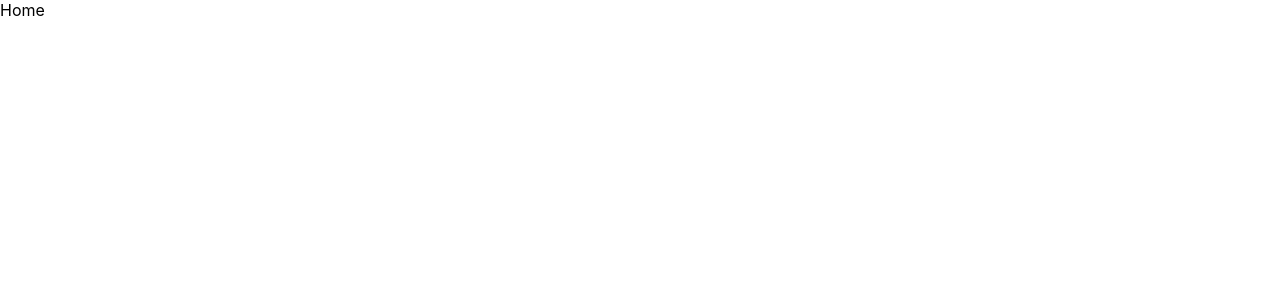
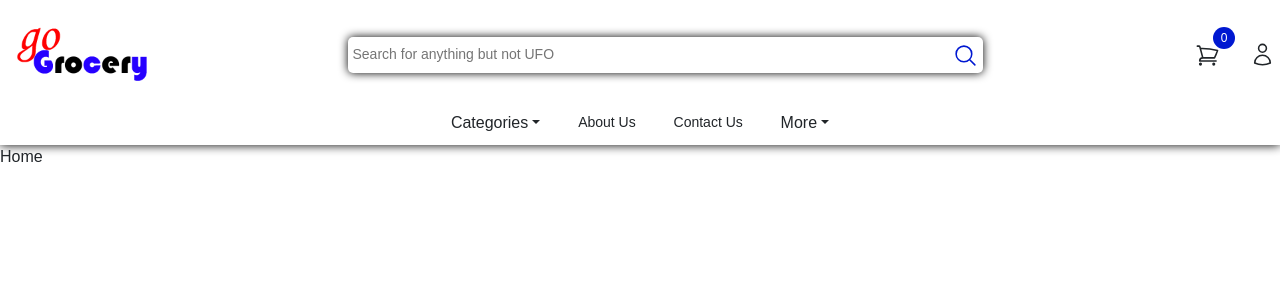
Before and after one commit to nerdnightboy/go-grocery, a React (Create React App) app: page / in a window 1280 px wide. Shown: the top 300 px of the page. Built offline with nearby package versions, Linux system fonts and the light colour scheme.

Commit message:
build navbar and did some css on it...there's a lot to do already

```diff
--- a/package.json
+++ b/package.json
@@ -6,7 +6,9 @@
     "@testing-library/jest-dom": "^5.16.5",
     "@testing-library/react": "^13.4.0",
     "@testing-library/user-event": "^13.5.0",
+    "bootstrap": "^5.2.3",
     "react": "^18.2.0",
+    "react-bootstrap": "^2.7.2",
     "react-dom": "^18.2.0",
     "react-router-dom": "^6.10.0",
     "react-scripts": "5.0.1",
--- a/src/App.css
+++ b/src/App.css
@@ -1,38 +1,19 @@
-.App {
-  text-align: center;
+:root {
+  --col1: #0018d1;
+  --col2: #fc0011;
+  --col3: #cecece;
 }
 
-.App-logo {
-  height: 40vmin;
-  pointer-events: none;
+* {
+  margin: 0;
+  padding: 0;
+  font-family: "Poppins", sans-serif;
+  font-weight: 400;
 }
 
-@media (prefers-reduced-motion: no-preference) {
-  .App-logo {
-    animation: App-logo-spin infinite 20s linear;
-  }
+#dropdown-basic {
+  outline: none;
+  border: none;
+  margin: 0px;
+  padding: 0px;
 }
-
-.App-header {
-  background-color: #282c34;
-  min-height: 100vh;
-  display: flex;
-  flex-direction: column;
-  align-items: center;
-  justify-content: center;
-  font-size: calc(10px + 2vmin);
-  color: white;
-}
-
-.App-link {
-  color: #61dafb;
-}
-
-@keyframes App-logo-spin {
-  from {
-    transform: rotate(0deg);
-  }
-  to {
-    transform: rotate(360deg);
-  }
-}
--- a/src/App.js
+++ b/src/App.js
@@ -1,6 +1,7 @@
 import React from 'react'
 import { Route, Routes, BrowserRouter } from 'react-router-dom'
 import Home from './pages/Home'
+import './App.css'
 
 const App = () => {
   return (
@@ -9,7 +10,7 @@
           <Route path='/' element={<Home />} />
           <Route path='/home' element={<Home />} />
           <Route path='*' element={<div>
-            <h1>H-A-H-A Seems Like You Don't Have Enough Knowledge to Access US.</h1>
+            <h1>H-A-H-A Seems Like You Don't Have Enough Knowledge to Access Us. 404 BTW )</h1>
           </div>} />
         </Routes>
     </BrowserRouter>
--- /dev/null
+++ b/src/components/navBar/Navbar.css
@@ -0,0 +1,116 @@
+nav{
+    display: flex;
+    flex-direction: column;
+    padding: 5px;
+    box-shadow: 0 0 10px 0 rgba(0, 0, 0, 5);
+}
+
+nav svg{
+    width: 25px;
+    height: 25px;
+    cursor: pointer;
+}
+
+nav svg:hover{
+    color: var(--col1);
+}
+
+nav .s1{
+    width: 100%;
+    display: flex;
+    justify-content: space-between;
+    align-items: center;
+}
+
+nav img{
+    width: 150px;
+}
+
+nav .searchBar{
+    display: flex;
+    box-shadow: 0 0 10px 0 rgba(0, 0, 0, 2);
+    border-radius: 5px;
+    overflow: hidden;
+    padding: 5px;
+    justify-content: space-between;
+    border: none;
+    width: 50%;
+}
+
+
+nav .searchBar input{
+    border: none;
+    outline: none;
+    width: 100%;
+    font-size: 14px;
+}
+
+nav .searchBar svg{
+    color: var(--col1);
+}
+
+nav .searchBar svg:hover{
+    background-color: var(--col1);
+    color: white;
+    border-radius: 50%;
+    padding: 5px;
+}
+
+
+nav .searchBar button{
+    border: none;
+    background-color: transparent;
+    cursor: pointer;
+
+}
+
+nav .s1 .right{
+    display: flex;
+    justify-content: space-between;
+    gap: 10px;
+    align-items: center;
+}
+
+nav .cart{
+    position: relative;
+    margin: 0px 20px;
+}
+
+nav .cart .qty{
+    background-color: var(--col1);
+    color: white;
+    border-radius: 50%;
+    /* padding: 5px; */
+    position: absolute;
+    width: 22px;
+    height: 22px;
+    top: -15px;
+    right:-15px ;
+    justify-content: center;
+    display: flex;
+    align-items: center;
+    font-size: 12px;
+    text-align: center;
+}
+
+
+nav .s2{
+    display: flex;
+    justify-content: center;
+    align-items: center;
+    padding: 5px;
+    gap: 3%;
+
+}
+
+nav .s2 a{
+    text-decoration: none;
+    color: black;
+    font-size: 14px;
+    font-weight: 500;
+    cursor: pointer;
+}
+
+nav .s2 a:hover{
+    color: var(--col1);
+}
--- /dev/null
+++ b/src/components/navBar/Navbar.js
@@ -0,0 +1,65 @@
+import React, { useState } from 'react'
+import './Navbar.css'
+import logo from '../../assets/logo.png'
+import Dropdown from 'react-bootstrap/Dropdown'
+
+const Navbar = () => {
+  const [cartquantity, setcartquantity] = useState(0);
+
+  return (
+    <nav>
+      <div className='s1'>
+        <img src={logo} alt='logo' className='logo' />
+        <div className='searchBar' >
+          <input type='text' placeholder='Search for anything but not UFO' className='search' />
+          <button>
+          <svg xmlns="http://www.w3.org/2000/svg" fill="none" viewBox="0 0 24 24" strokeWidth={1.5} stroke="currentColor" className="w-6 h-6">
+  <path strokeLinecap="round" strokeLinejoin="round" d="M21 21l-5.197-5.197m0 0A7.5 7.5 0 105.196 5.196a7.5 7.5 0 0010.607 10.607z" />
+</svg>
+
+          </button>
+        </div>
+        <div className='right'>
+          <div className='cart'>
+          <span className='qty'>{cartquantity}</span>
+          <svg xmlns="http://www.w3.org/2000/svg" fill="none" viewBox="0 0 24 24" strokeWidth={1.5} stroke="currentColor" className="w-6 h-6">
+  <path strokeLinecap="round" strokeLinejoin="round" d="M2.25 3h1.386c.51 0 .955.343 1.087.835l.383 1.437M7.5 14.25a3 3 0 00-3 3h15.75m-12.75-3h11.218c1.121-2.3 2.1-4.684 2.924-7.138a60.114 60.114 0 00-16.536-1.84M7.5 14.25L5.106 5.272M6 20.25a.75.75 0 11-1.5 0 .75.75 0 011.5 0zm12.75 0a.75.75 0 11-1.5 0 .75.75 0 011.5 0z" />
+</svg>
+          </div>
+          <svg xmlns="http://www.w3.org/2000/svg" fill="none" viewBox="0 0 24 24" strokeWidth={1.5} stroke="currentColor" className="w-6 h-6">
+  <path strokeLinecap="round" strokeLinejoin="round" d="M15.75 6a3.75 3.75 0 11-7.5 0 3.75 3.75 0 017.5 0zM4.501 20.118a7.5 7.5 0 0114.998 0A17.933 17.933 0 0112 21.75c-2.676 0-5.216-.584-7.499-1.632z" />
+</svg>
+
+        </div>
+      </div>
+      <div className='s2'>
+      <Dropdown>
+      <Dropdown.Toggle variant="" id="dropdown-basic">
+        Categories
+      </Dropdown.Toggle>
+
+      <Dropdown.Menu>
+        <Dropdown.Item href="#/action-1">Food Items</Dropdown.Item>
+        <Dropdown.Item href="#/action-2">Home Items</Dropdown.Item>
+        <Dropdown.Item href="#/action-3">For Sale</Dropdown.Item>
+      </Dropdown.Menu>
+    </Dropdown>
+    <a>About Us</a>
+    <a>Contact Us</a>
+    <Dropdown>
+      <Dropdown.Toggle variant="" id="dropdown-basic">
+        More
+      </Dropdown.Toggle>
+
+      <Dropdown.Menu>
+        <Dropdown.Item href="#/action-1">FAQ</Dropdown.Item>
+        <Dropdown.Item href="#/action-2">Privacy</Dropdown.Item>
+        <Dropdown.Item href="#/action-3">Terms & Conditions</Dropdown.Item>
+      </Dropdown.Menu>
+    </Dropdown>
+      </div>
+    </nav>
+  )
+}
+
+export default Navbar
--- a/src/index.js
+++ b/src/index.js
@@ -3,6 +3,7 @@
 import './index.css';
 import App from './App';
 import reportWebVitals from './reportWebVitals';
+import 'bootstrap/dist/css/bootstrap.min.css';
 
 const root = ReactDOM.createRoot(document.getElementById('root'));
 root.render(
--- a/src/pages/Home.js
+++ b/src/pages/Home.js
@@ -1,8 +1,10 @@
 import React from 'react'
+import Navbar from '../components/navBar/Navbar'
 
 const Home = () => {
   return (
     <div>
+      <Navbar />
       Home
     </div>
   )
```
Also changed, not shown: src/assets/logo.png (added), 1 other file (tests, documents, lock files or other folders).
